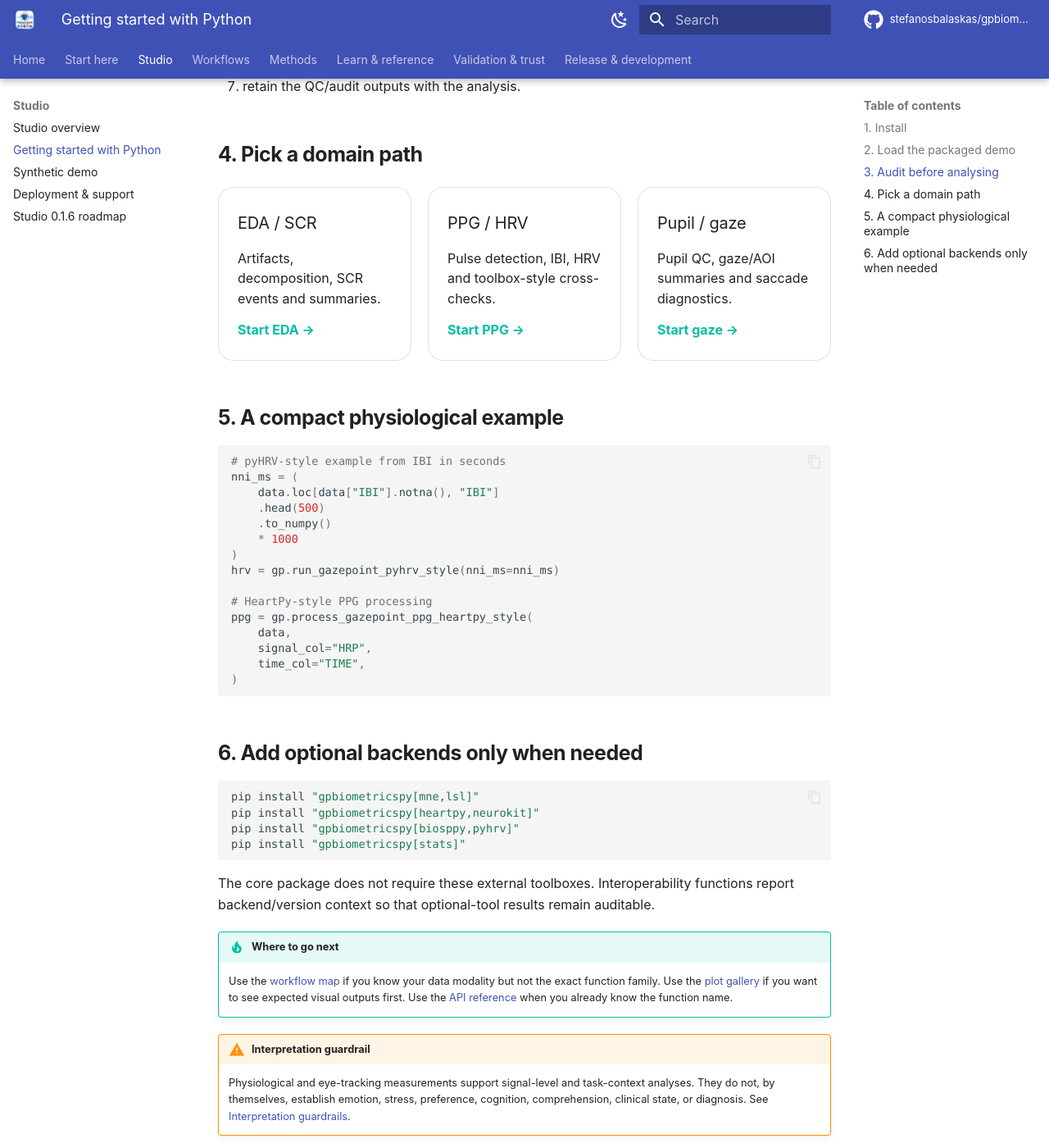
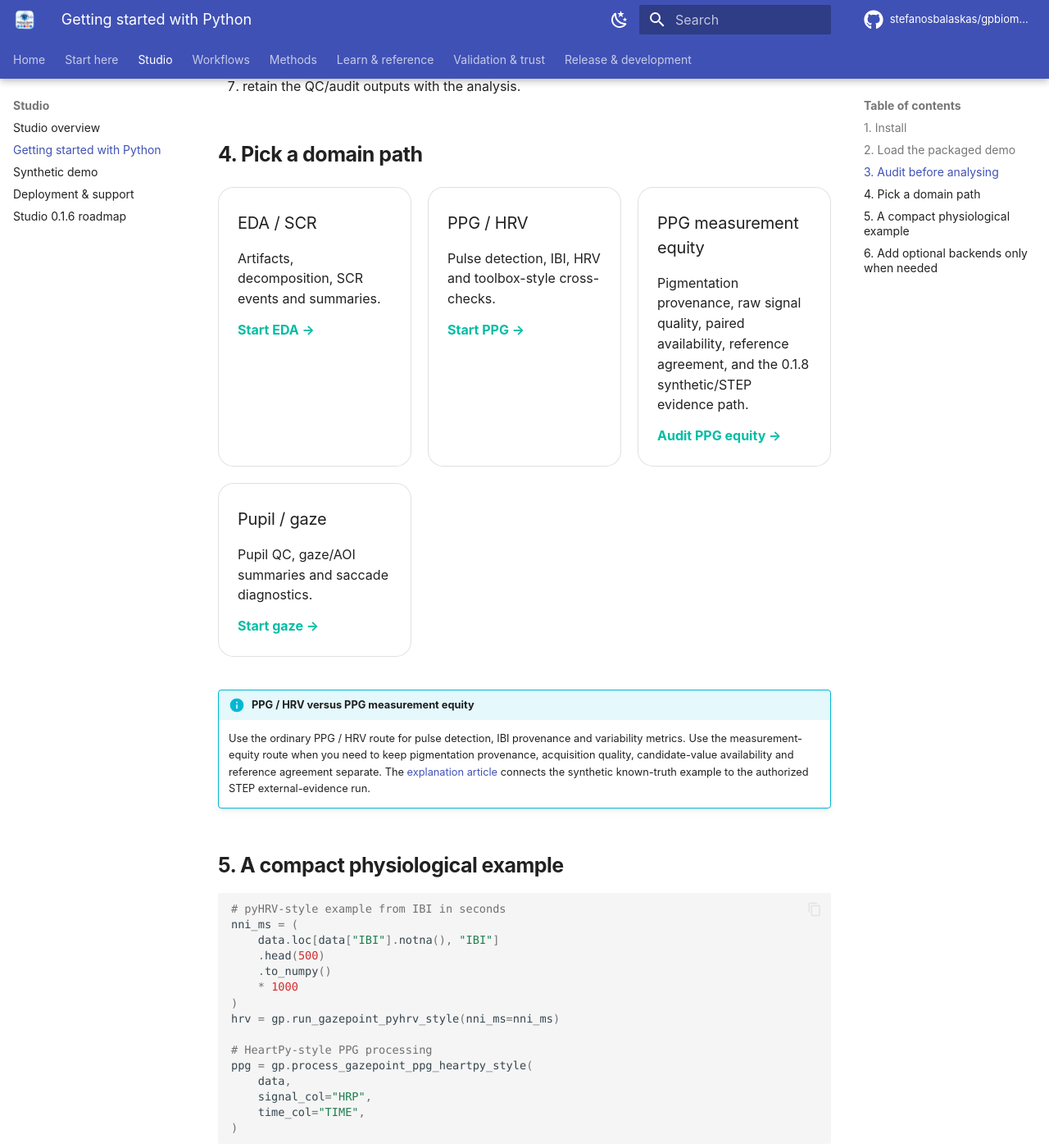
Before and after one commit to stefanosbalaskas/gpbiometricspy, an MkDocs documentation site: the page built from docs/getting-started.md, in a window 1280 px wide and 1400 px high, scrolled down 1338 px. Shown: the whole window at 82% size. Built offline with MkDocs 1.6.1 and Material for MkDocs 9.7.7, drawn with Linux system fonts in a browser that asks for light colours; plug-ins that fetch from the network failed and are left out; comment, search, counter and statistics services are not loaded; some of the changed text lies outside the part shown.

Commit message:
Add PPG equity path to Getting Started

````diff
--- a/docs/getting-started.md
+++ b/docs/getting-started.md
@@ -57,8 +57,12 @@ A useful default order is:
 <div class="gp-card-grid gp-card-grid-compact">
 <a class="gp-card gp-card-link" href="../examples/eda-scr/"><h3>EDA / SCR</h3><p>Artifacts, decomposition, SCR events and summaries.</p><span class="gp-card-cta">Start EDA →</span></a>
 <a class="gp-card gp-card-link" href="../examples/ppg-hrv/"><h3>PPG / HRV</h3><p>Pulse detection, IBI, HRV and toolbox-style cross-checks.</p><span class="gp-card-cta">Start PPG →</span></a>
+<a class="gp-card gp-card-link" href="../examples/ppg-equity-synthetic/"><h3>PPG measurement equity</h3><p>Pigmentation provenance, raw signal quality, paired availability, reference agreement, and the 0.1.8 synthetic/STEP evidence path.</p><span class="gp-card-cta">Audit PPG equity →</span></a>
 <a class="gp-card gp-card-link" href="../examples/pupil-gaze/"><h3>Pupil / gaze</h3><p>Pupil QC, gaze/AOI summaries and saccade diagnostics.</p><span class="gp-card-cta">Start gaze →</span></a>
 </div>
+
+!!! info "PPG / HRV versus PPG measurement equity"
+    Use the ordinary PPG / HRV route for pulse detection, IBI provenance and variability metrics. Use the measurement-equity route when you need to keep pigmentation provenance, acquisition quality, candidate-value availability and reference agreement separate. The [explanation article](articles/python-native/ppg-measurement-equity.md) connects the synthetic known-truth example to the authorized STEP external-evidence run.
 
 ## 5. A compact physiological example
 
@@ -80,6 +84,8 @@ ppg = gp.process_gazepoint_ppg_heartpy_style(
 )
 ```
 
+For the 0.1.8 measurement-equity workflow, continue with the [synthetic worked example](examples/ppg-equity-synthetic.md), the [method specification](methods/ppg-pigmentation-equity.md), or the [STEP external-evidence record](ppg-equity-external-evidence.md).
+
 ## 6. Add optional backends only when needed
 
 ```bash
````
